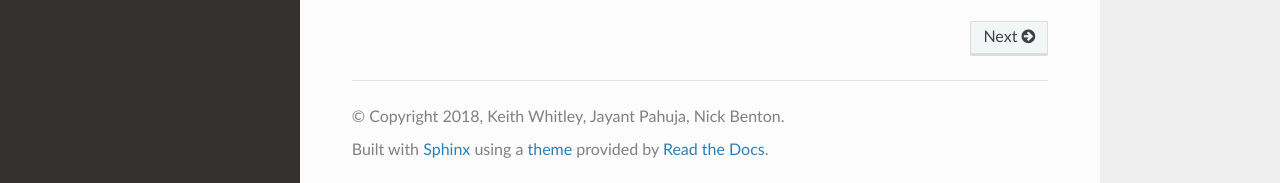
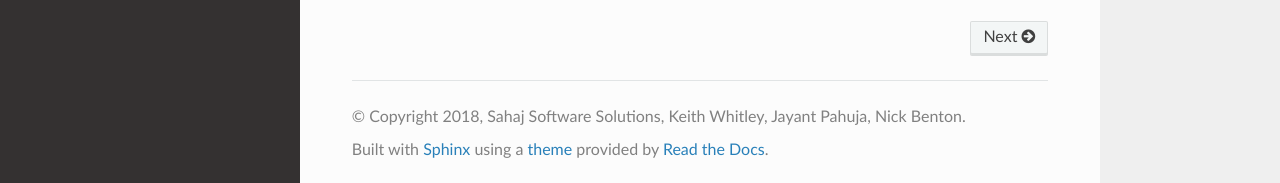
Before and after one commit to sahajsoft/LUAU, a Sphinx documentation site: the page built from docs/index.rst, in a window 1280 px wide and 900 px high, scrolled down 542 px. Shown: the part 714-897 px from the top of the window. Built offline with Sphinx 7.4.7 and the Read the Docs theme 2.0.0, drawn with Linux system fonts in a browser that asks for light colours.

Commit message:
fixed failing unittest and added Sahaj to copyright info

```diff
--- a/docs/conf.py
+++ b/docs/conf.py
@@ -20,7 +20,7 @@ sys.path.insert(0, os.path.abspath('../'))
 # -- Project information -----------------------------------------------------
 
 project = 'LUAU'
-copyright = '2018, Keith Whitley, Jayant Pahuja, Nick Benton'
+copyright = '2018, Sahaj Software Solutions, Keith Whitley, Jayant Pahuja, Nick Benton'
 author = 'Keith Whitley, Jayant Pahuja, Nick Benton'
 
 # The short X.Y version
```
Also changed, not shown: 11 other files.
